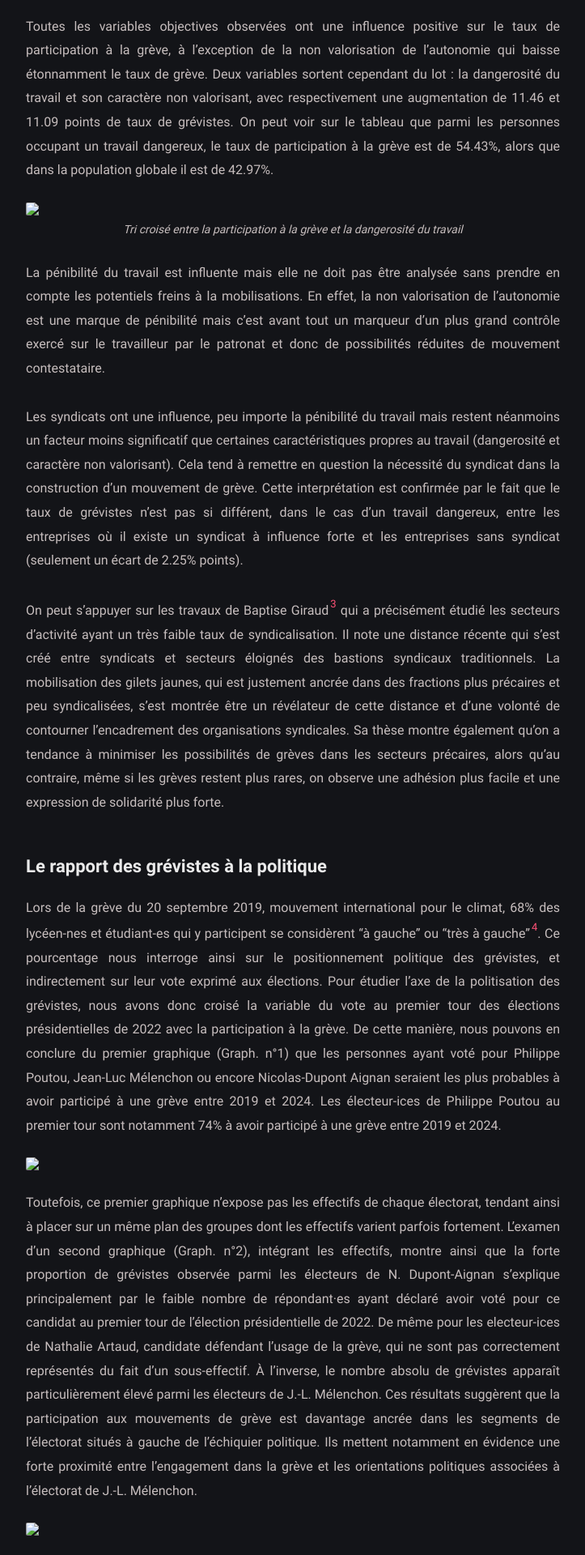
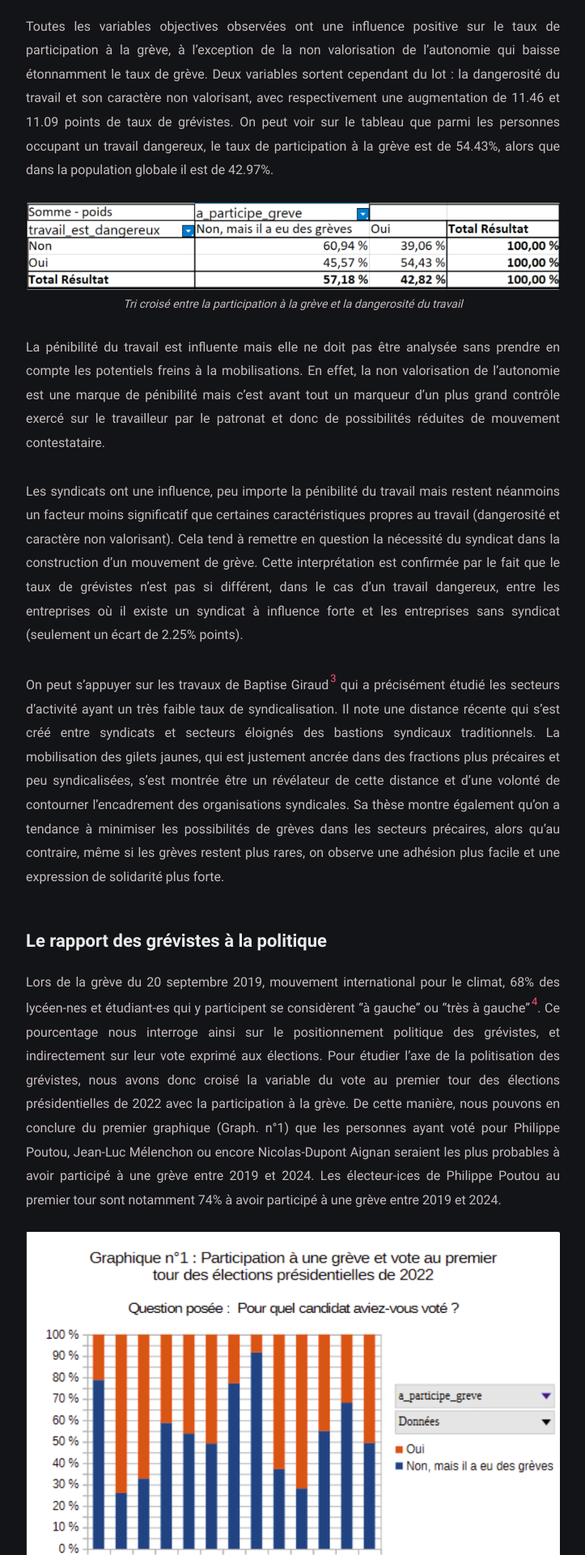
Before and after one commit to jujubegit/jujubegit.github.io, a Jekyll site: the page built from _posts/quanti-greve/2026-05-12-quanti-greve.md, in a window 1280 px wide. Shown: the part 2307-4227 px from the top of the page at 81% size, without its empty margins (278-1001 px from the left). Built offline with Jekyll 4.4.1, drawn with Linux system fonts in a browser that asks for light colours; some web fonts are replaced.

Commit message:
fixed images for all posts

```diff
--- a/_posts/quanti-greve/2026-05-12-quanti-greve.md
+++ b/_posts/quanti-greve/2026-05-12-quanti-greve.md
@@ -32,7 +32,7 @@ Une attention particulière est accordée à la notion de travail pénible. Selo
 Toutes les variables objectives observées ont une influence positive sur le taux de participation à la grève, à l'exception de la non valorisation de l'autonomie qui baisse étonnamment le taux de grève. Deux variables sortent cependant du lot : la dangerosité du travail et son caractère non valorisant, avec respectivement une augmentation de 11.46 et 11.09 points de taux de grévistes. On peut voir sur le tableau que parmi les personnes occupant un travail dangereux, le taux de participation à la grève est de 54.43%, alors que dans la population globale il est de 42.97%.
 
 <figure>
-<img src="Pasted image 20260609145253.png">
+<img src="/img/Pasted image 20260609145253.png">
 <figcaption>Tri croisé entre la participation à la grève et la dangerosité du travail</figcaption>
 </figure>
 
@@ -48,14 +48,14 @@ On peut s'appuyer sur les travaux de Baptise Giraud[^3] qui a précisément étu
 Lors de la grève du 20 septembre 2019, mouvement international pour le climat, 68% des lycéen-nes et étudiant-es qui y participent se considèrent “à gauche” ou “très à gauche”[^4]. Ce pourcentage nous interroge ainsi sur le positionnement politique des grévistes, et indirectement sur leur vote exprimé aux élections. Pour étudier l’axe de la politisation des grévistes, nous avons donc croisé la variable du vote au premier tour des élections présidentielles de 2022 avec la participation à la grève. De cette manière, nous pouvons en conclure du premier graphique (Graph. n°1) que les personnes ayant voté pour Philippe Poutou, Jean-Luc Mélenchon ou encore Nicolas-Dupont Aignan seraient les plus probables à avoir participé à une grève entre 2019 et 2024. Les électeur-ices de Philippe Poutou au premier tour sont notamment 74% à avoir participé à une grève entre 2019 et 2024.
 
 <figure>
-<img src="Pasted image 20260609145402.png">
+<img src="/img/Pasted image 20260609145402.png">
 </figure>
 
 Toutefois, ce premier graphique n’expose pas les effectifs de chaque électorat, tendant ainsi à placer sur un même plan des groupes dont les effectifs varient parfois fortement. L’examen d’un second graphique (Graph. n°2), intégrant les effectifs, montre ainsi que la forte proportion de grévistes observée parmi les électeurs de N. Dupont-Aignan s’explique principalement par le faible nombre de répondant·es ayant déclaré avoir voté pour ce candidat au premier tour de l’élection présidentielle de 2022. De même pour les electeur-ices de Nathalie Artaud, candidate défendant l'usage de la grève, qui ne sont pas correctement représentés du fait d'un sous-effectif. À l’inverse, le nombre absolu de grévistes apparaît particulièrement élevé parmi les électeurs de J.-L. Mélenchon. Ces résultats suggèrent que la participation aux mouvements de grève est davantage ancrée dans les segments de l’électorat situés à gauche de l’échiquier politique. Ils mettent notamment en évidence une forte proximité entre l’engagement dans la grève et les orientations politiques associées à l’électorat de J.-L. Mélenchon.
 
 
 <figure>
-<img src="Pasted image 20260609145456.png">
+<img src="/img/Pasted image 20260609145456.png">
 </figure>
 
 ## Les opinions sociales et culturelles
@@ -69,7 +69,7 @@ D’autre part, la question concernant la participation, le soutien ou l’oppos
 Nous remarquons une tendance sur ce tableau : la grande majorité (79%) de ceux ayant participé à la mobilisation sociale ont aussi participé à une ou plusieurs grèves (pas nécessairement liée(s) à cette mobilisation). Or, les soutiens de cette mobilisation sont partagés (environ 50/50) entre les grévistes et non-grévistes.
 
 <figure>
-<img src="Pasted image 20260609145520.png">
+<img src="/img/Pasted image 20260609145520.png">
 </figure>
 
 Afin de mieux interpréter ce résultat, nous pouvons nous appuyer sur l’ouvrage de Stéphane Sirot, "La grève en France"[^5], en citant J-D Reynaud, qui explique que ce n’est pas une opinion, conviction ou idéologie qui pousse à la participation à une action collective (par extension la grève), mais bien une intégration professionnelle et/ou syndicale. Ce qui ressort donc de notre analyse est qu’une opinion progressiste n’est pas déterminante en elle-même, mais qu’il s’agit surtout de la participation à des actions collectives et de l’intégration dans le milieu professionnel d’un individu qui va le plus expliquer la participation à la grève.
@@ -82,7 +82,7 @@ Nous avons également porté notre analyse sur la classe sociale comme facteur d
 Comme l’illustre le tableau ci-contre, la participation à la grève varie sensiblement selon le niveau de revenu. Les individus appartenant aux catégories les plus modestes apparaissent moins enclins à faire grève, ce qui peut notamment s’expliquer par les contraintes économiques associées à la perte de salaire induite par un arrêt de travail. À l’autre extrémité de l’échelle des revenus, les taux de participation sont également plus faibles, ce qui pourrait refléter une moindre convergence entre les revendications portées par les mouvements de grève et les intérêts sociaux de ces catégories. L’analyse fait ainsi apparaître une distribution en forme de cloche pour la participation à la grève, tandis que la non-participation suit une dynamique inverse. Les taux les plus élevés de grévistes se concentrent dans les tranches de revenus comprises entre 1 800 et 2 300 euros mensuels, suggérant l’existence d’un groupe intermédiaire pour lequel les coûts de la grève demeurent supportables tout en étant perçue comme un moyen pertinent de défense de ses intérêts.
 
 <figure>
-<img src="Pasted image 20260609145556.png">
+<img src="/img/Pasted image 20260609145556.png">
 </figure>
 
 L’analyse de la catégorie socioprofessionnelle (CSP) confirme les observations précédentes relatives aux intérêts de classe. Les agriculteurs exploitants et les chefs d’entreprise apparaissent ainsi moins susceptibles de participer à des mouvements de grève que les catégories socioprofessionnelles les plus modestes ou salariées. Cette distribution suggère que la position occupée dans la structure sociale constitue un facteur de différenciation des comportements de mobilisation.
```
Also changed, not shown: img/Pasted image 20260609145253.png (renamed from _posts/quanti-greve/Pasted image 20260609145253.png), img/Pasted image 20260609145402.png (renamed from _posts/quanti-greve/Pasted image 20260609145402.png), img/Pasted image 20260609145456.png (renamed from _posts/quanti-greve/Pasted image 20260609145456.png), img/Pasted image 20260609145520.png (renamed from _posts/quanti-greve/Pasted image 20260609145520.png), img/Pasted image 20260609145556.png (renamed from _posts/quanti-greve/Pasted image 20260609145556.png).
